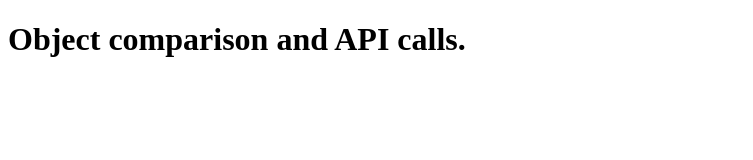
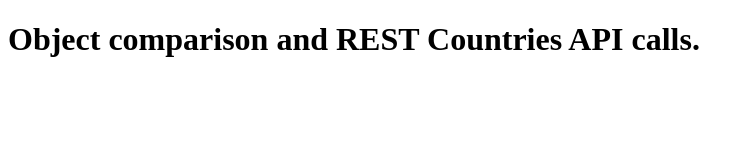
Before and after one commit to Madhaveeswara/B36WEEnglishDay4, a plain HTML site: page index.html in a window 1280 px wide. Shown: the whole page, without its empty margins (0-753 px from the left). Drawn offline with Linux system fonts and the light colour scheme; no server answers.

Commit message:
Day 4 Object Comparison and REST API Calls Task

```diff
--- a/Task1.js
+++ b/Task1.js
@@ -2,7 +2,6 @@
 
 var obj1 = { name: "Person 1", age: 5};
 var obj2 = { age: 5, name: "Person 1"};
-
 
 function compareObjects(obj1, obj2) {
 
--- a/Task3.js
+++ b/Task3.js
@@ -2,7 +2,7 @@
 
     resultParam.forEach((record) => {
 
-      console.log(" Name : ", record.name, " || Region : ", record.region, " || Sub Region : ", record.subregion, " || Population : ", record.population);
+      console.log("  Name : ", record.name, " || Region : ", record.region, " || Sub Region : ", record.subregion, " || Population : ", record.population);
 
     });
 
--- a/index.html
+++ b/index.html
@@ -10,6 +10,6 @@
     <script src="Task3.js"></script>
 </head>
 <body>
-    <h1> Object comparison and API calls. </h1>
+    <h1> Object comparison and REST Countries API calls. </h1>
 </body>
 </html>
```
